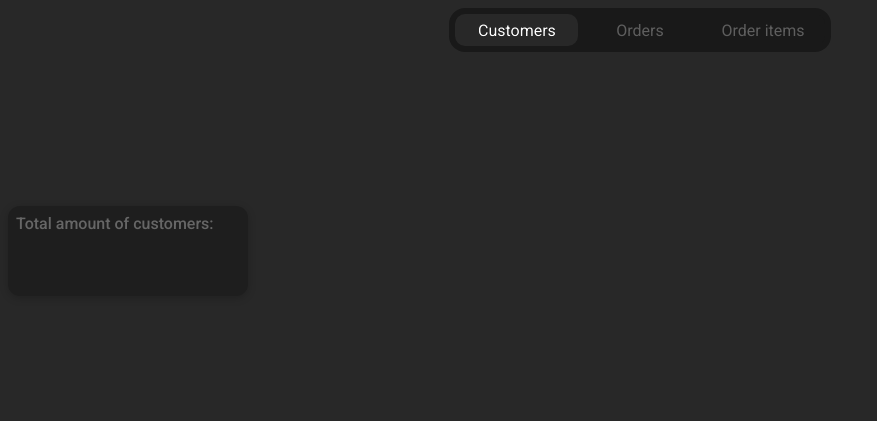
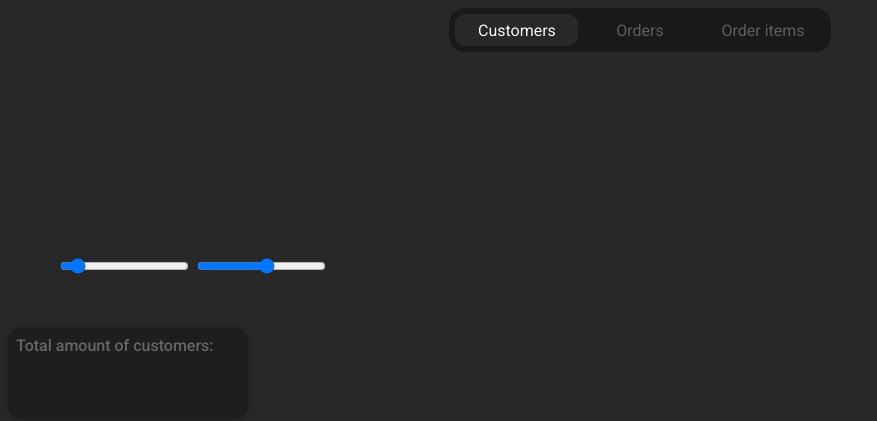
Before and after one commit to MichaelLeo-code/Whiteaway, a plain HTML site: page front/src/index.html in a window 1280 px wide. Shown: the whole page, without its empty margins (0-877 px from the left). Drawn offline with nearby package versions, Linux system fonts and the light colour scheme; no server answers.

Commit message:
timeselect sliders

```diff
--- a/front/src/index.html
+++ b/front/src/index.html
@@ -48,6 +48,22 @@
       <canvas id="chart"></canvas>
   </div>
 
+  <!-- TIME SELECTOR -->
+  <div class="timeselector">
+    <div class="multi-range-slider">
+      <input type="range" id="input-left" min="1" max="12" value="2" step="1">
+      <input type="range" id="input-right" min="1" max="12" value="7" step="1">
+
+      <div class="slider">
+        <div class="track"></div>
+        <div class="range"></div>
+        <div class="thumb left"></div>
+        <div class="thumb right"></div>
+      </div>
+    </div>
+  </div>
+
+  <!-- CHIP WITH TOTAL NUMBER -->
   <div class="card">
     <div class="number" id="total_number">123</div>
     <div class="description">Total amount of customers:</div>
@@ -55,5 +71,6 @@
 
   <script src="https://cdn.jsdelivr.net/npm/chart.js"></script>
   <script src="main.js"></script>
+  <script src="slider.js"></script>
 </body>
 </html>
--- a/front/src/main.js
+++ b/front/src/main.js
@@ -3,9 +3,11 @@ const url = 'http://localhost:3000/'
 let data = [300, 100, 300]
 
 
-async function fetchCustomers() {
+async function fetchCustomers(start_date, end_date) {
+    start_date.toString().padStart(2, '0')
+    end_date.toString().padStart(2, '0')
     try {
-        const response = await axios.get(url + 'customers/quantity?start_date=2024-01-01&end_date=2024-04-01')
+        const response = await axios.get(url + `customers/quantity?start_date=2023-${start_date}-01&end_date=2023-${end_date}-01`)
 
         const { data } = response;
 
@@ -54,7 +56,7 @@ async function renderChart(data, chartName, labelNames) {
 }
 
 async function main(){
-    const fetched_data = await fetchCustomers()
+    const fetched_data = await fetchCustomers(1, 10)
     const total_customers = await fetchTotalCustomers()
     console.log(fetched_data)
     console.log(total_customers)
@@ -83,3 +85,7 @@ async function main(){
 }
 
 main()
+
+function test(){
+    console.log('test')
+}
--- /dev/null
+++ b/front/src/slider.js
@@ -0,0 +1,70 @@
+// https://codepen.io/MinzCode/pen/MWKgyqb?editors=1010
+var inputLeft = document.getElementById("input-left")
+var inputRight = document.getElementById("input-right")
+
+var thumbLeft = document.querySelector(".slider > .thumb.left")
+var thumbRight = document.querySelector(".slider > .thumb.right")
+var range = document.querySelector(".slider > .range")
+
+async function setLeftValue() {
+	var _this = inputLeft,
+		min = parseInt(_this.min),
+		max = parseInt(_this.max)
+
+	_this.value = Math.min(parseInt(_this.value), parseInt(inputRight.value) - 1)
+
+	var percent = ((_this.value - min) / (max - min)) * 100
+
+	thumbLeft.style.left = percent + "%"
+	range.style.left = percent + "%"
+
+    const fetched_data = await fetchCustomers(_this.value, inputRight.value)
+    renderChart(fetched_data.customerCounts, "new customers throughout months:", fetched_data.monthNames)
+}
+setLeftValue();
+
+async function setRightValue() {
+	var _this = inputRight,
+		min = parseInt(_this.min),
+		max = parseInt(_this.max)
+
+	_this.value = Math.max(parseInt(_this.value), parseInt(inputLeft.value) + 1)
+
+	var percent = ((_this.value - min) / (max - min)) * 100
+
+	thumbRight.style.right = (100 - percent) + "%"
+	range.style.right = (100 - percent) + "%"
+
+    const fetched_data = await fetchCustomers(inputLeft.value, _this.value)
+    renderChart(fetched_data.customerCounts, "new customers throughout months:", fetched_data.monthNames)
+}
+setRightValue()
+
+inputLeft.addEventListener("input", setLeftValue)
+inputRight.addEventListener("input", setRightValue)
+
+inputLeft.addEventListener("mouseover", function() {
+	thumbLeft.classList.add("hover")
+})
+inputLeft.addEventListener("mouseout", function() {
+	thumbLeft.classList.remove("hover")
+})
+inputLeft.addEventListener("mousedown", function() {
+	thumbLeft.classList.add("active")
+})
+inputLeft.addEventListener("mouseup", function() {
+	thumbLeft.classList.remove("active")
+})
+
+inputRight.addEventListener("mouseover", function() {
+	thumbRight.classList.add("hover")
+})
+inputRight.addEventListener("mouseout", function() {
+	thumbRight.classList.remove("hover")
+})
+inputRight.addEventListener("mousedown", function() {
+	thumbRight.classList.add("active")
+})
+inputRight.addEventListener("mouseup", function() {
+	thumbRight.classList.remove("active")
+})
--- a/front/src/styles.css
+++ b/front/src/styles.css
@@ -33,6 +33,12 @@ body{
   top: 8px;
   left: 8px;
   color: rgb(102, 102, 102);
+}
+
+/* ABOVE IS TIME SELECTOR */
+
+.timeselector{
+  padding: 50px;
 }
 
 /* ABOVE IS RADIO BUTTON */
```
